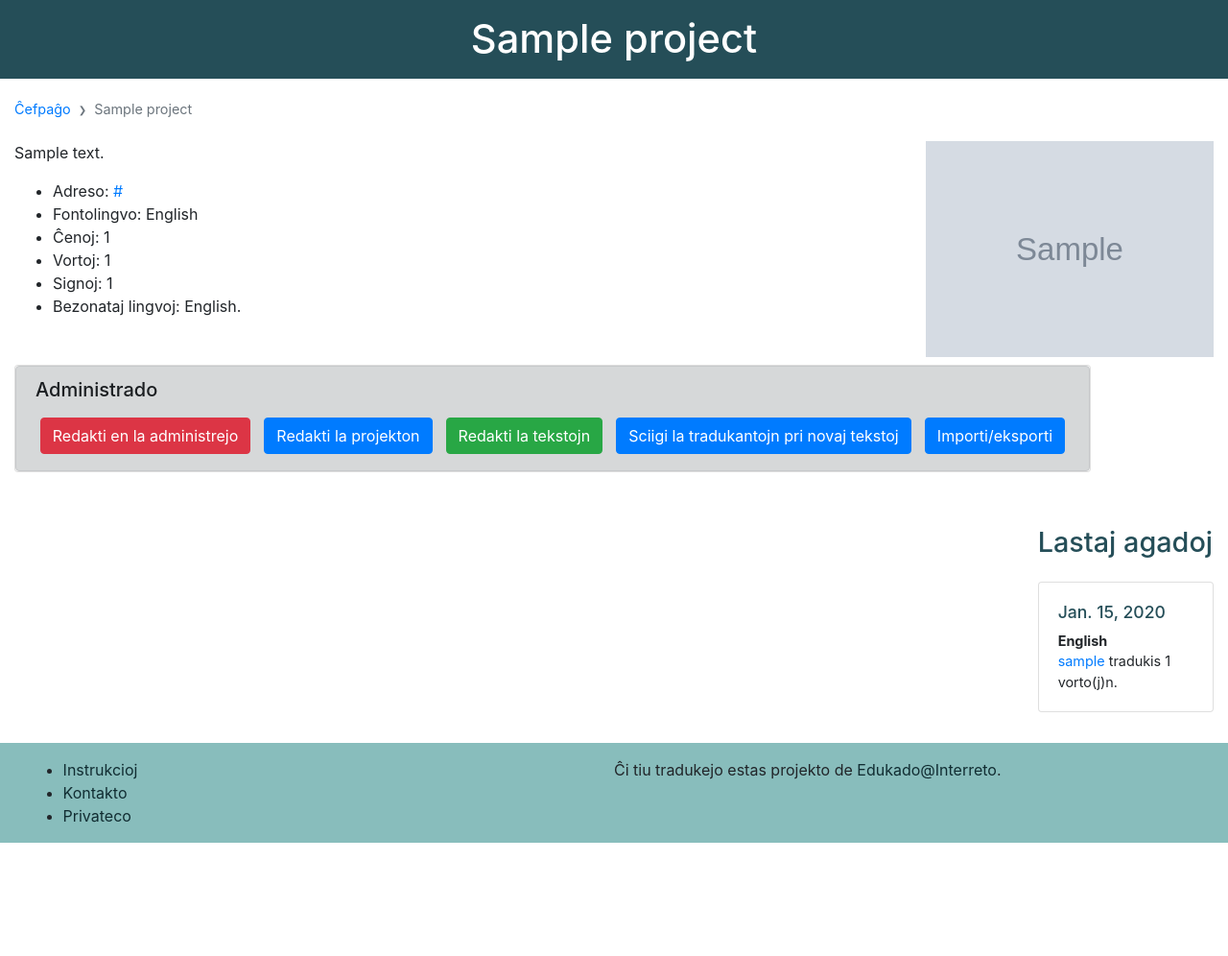
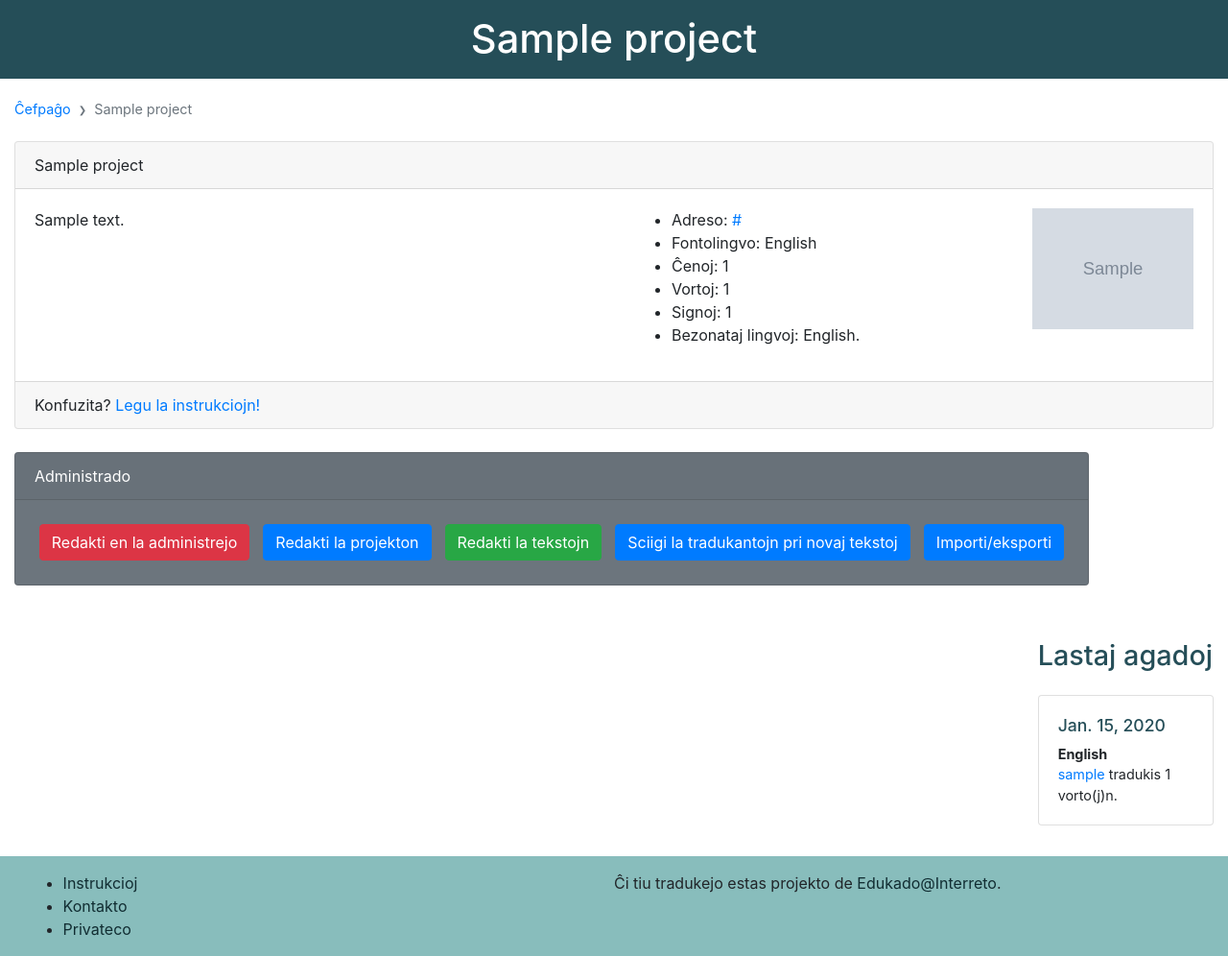
Before and after one commit to edukado-interreto/tradukejo, a Django app: page /project/1/ in a window 1280 px wide. Shown: the part 84-1080 px from the top of the page at 96% size. Before the commit the page ends 962 px from the top, so only its background shows below. Run offline with Django 3.2, Linux system fonts and the light colour scheme; a user stored in the database is signed in; data comes from the database, SQL or seed files in the repository; tables that the repository leaves empty hold one stand-in row (values such as "Sample post"); grey boxes marked "Sample" are stand-in pictures; data that the repository does not hold is empty; style sheets or scripts are compiled from the project's sources; some libraries are stand-ins or nearby versions.

Commit message:
improved main page, project page, added page for instructions

```diff
--- a/templates/base.html
+++ b/templates/base.html
@@ -51,7 +51,7 @@
 		<div class="inner-container row no-gutters">
 			<div class="col-12 col-sm-6">
 				<ul>
-					<li><a href="#">Instrukcioj</a></li>
+					<li><a href="{% url 'instructions' %}">Instrukcioj</a></li>
 					<li><a href="{% url 'contact' %}">Kontakto</a></li>
 					<li><a href="#">Privateco</a></li>
 				</ul>
--- a/traduko/static/traduko/css/bootstrap/bootstrap.scss
+++ b/traduko/static/traduko/css/bootstrap/bootstrap.scss
@@ -28,7 +28,7 @@
 @import "breadcrumb";
 // @import "pagination";
 @import "badge";
-// @import "jumbotron";
+@import "jumbotron";
 @import "alert";
 @import "progress";
 @import "media";
--- a/traduko/static/traduko/css/style.scss
+++ b/traduko/static/traduko/css/style.scss
@@ -92,14 +92,14 @@ main {
     margin: auto;
 }
 
+main .jumbotron {
+    padding: 2rem;
+}
+
 /* Project page */
 
 .project.hidden {
     opacity: .75;
-}
-
-.project-logo {
-    max-width: 300px;
 }
 
 .card.project-admin-card {
--- a/traduko/templates/traduko/project.html
+++ b/traduko/templates/traduko/project.html
@@ -20,15 +20,19 @@
 	</ol>
 </nav>
 
-{% if project.image %}
-<div class="project-logo text-center float-sm-right ml-sm-3">
-	<img src="{{ project.image.url }}" alt="" class="img-fluid d-block mb-2">
+
+<div class="card mb-4">
+	<div class="card-header">
+		{{ project.name }}
 	</div>
-{% endif %}
-{% if project.description %}
-	<p>{{ project.description }}</p>
-{% endif %}
-
+	<div class="row no-gutters">
+		<div class="col">
+			<div class="card-body">
+				<p class="card-text">{{ project.description }}</p>
+			</div>
+		</div>
+		<div class="col-md-4">
+			<div class="card-body">
 				<ul>
 				{% if project.url %}
 					<li>Adreso: <a href="{{ project.url }}">{{ project.url }}</a></li>
@@ -42,11 +46,23 @@
 						{% for l in project.needed_languages.all|dictsort:"name" %}<span lang="{{ l.code }}">{{ l.name }}</span>{% if not forloop.last %}, {% endif %}{% empty %}ĉiuj eblaj{% endfor %}.
 					</li>
 				</ul>
+			</div>
+		</div>
+		{% if project.image %}
+		<div class="col-md-3 col-lg-2 order-first order-md-last">
+			<div class="card-body text-right">
+				<img src="{{ project.image.url }}" alt="" class="img-fluid d-block">
+			</div>
+		</div>
+		{% endif %}
+	</div>
+	<div class="card-footer">Konfuzita? <a href="{% url 'instructions' %}">Legu la instrukciojn!</a></div>
+</div>
 
 {% if is_project_admin %}
-<div class="card mb-4 project-admin-card">
-	<div class="card-body alert alert-dark m-0">
-		<h5 class="card-title">Administrado</h5>
+<div class="card mb-4 bg-secondary text-white project-admin-card">
+	<div class="card-header">Administrado</div>
+	<div class="card-body">
 		<p class="text-center card-text">
 			{% if user.is_superuser %}
 				<a href="{% url 'admin:traduko_project_change' project.pk %}" class="btn btn-danger">Redakti en la administrejo</a>
@@ -65,7 +81,7 @@
 </div>
 {% endif %}
 
-<div class="row" style="clear: both;">
+<div class="row">
 	<div class="col-12 col-md-8 col-lg-9 col-xl-10">
 		{% if my_languages_with_stats %}
 		<h2>{% if is_project_admin %}Lingvoj{% else %}Miaj lingvoj{% endif %}</h2>
--- a/traduko/urls.py
+++ b/traduko/urls.py
@@ -30,5 +30,6 @@ urlpatterns = [
     path("project/<int:project_id>/export/json/", admin_views.export_json, name="export_json"),
     path("project/<int:project_id>/export/po/", admin_views.export_po, name="export_po"),
 
-    path('contact/', TemplateView.as_view(template_name='traduko/contact.html'), name="contact")
+    path('contact/', TemplateView.as_view(template_name='traduko/contact.html'), name="contact"),
+    path('instructions/', TemplateView.as_view(template_name='traduko/instructions.html'), name="instructions")
 ]
```
Also changed, not shown: languages.json (+1 -1 lines), traduko/templates/traduko/instructions.html (added, +15 -0 lines), traduko/templates/traduko/projects.html (+13 -2 lines). Lines whose indentation alone changed are shown as unchanged.
